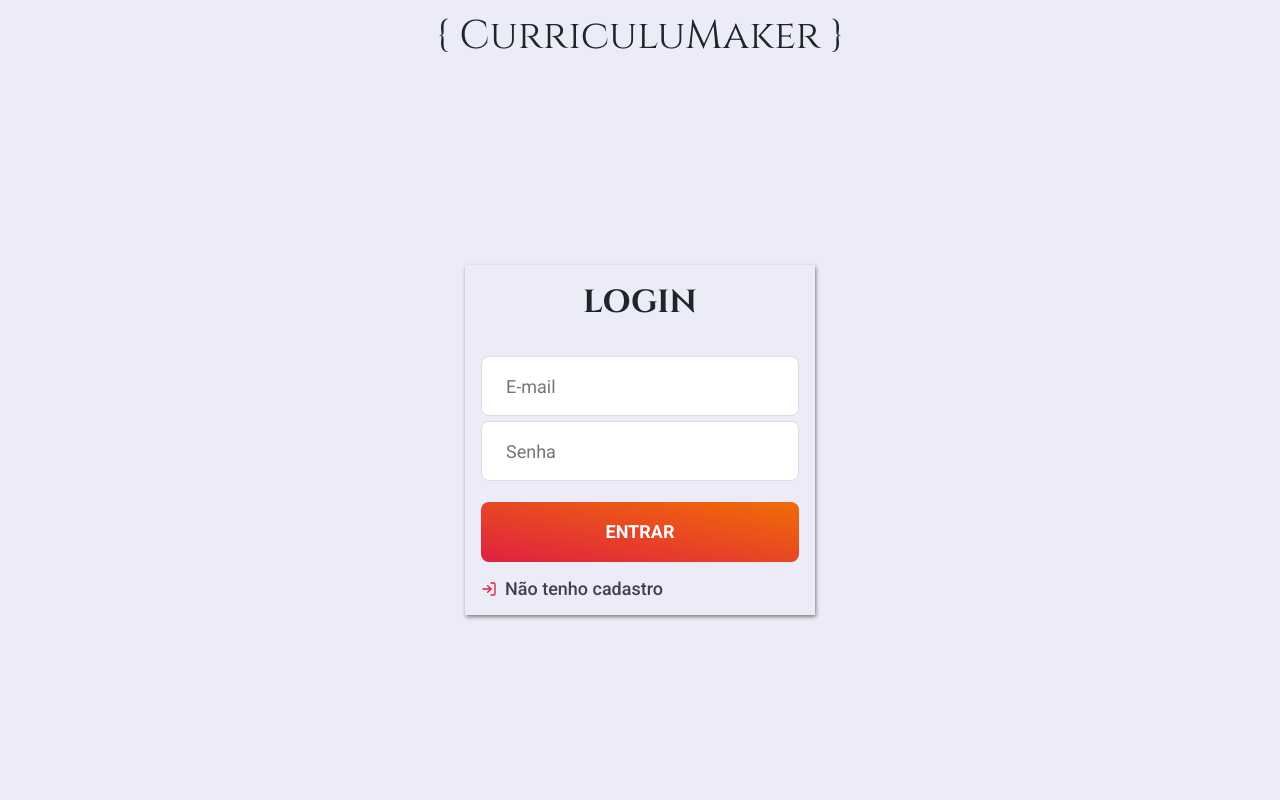
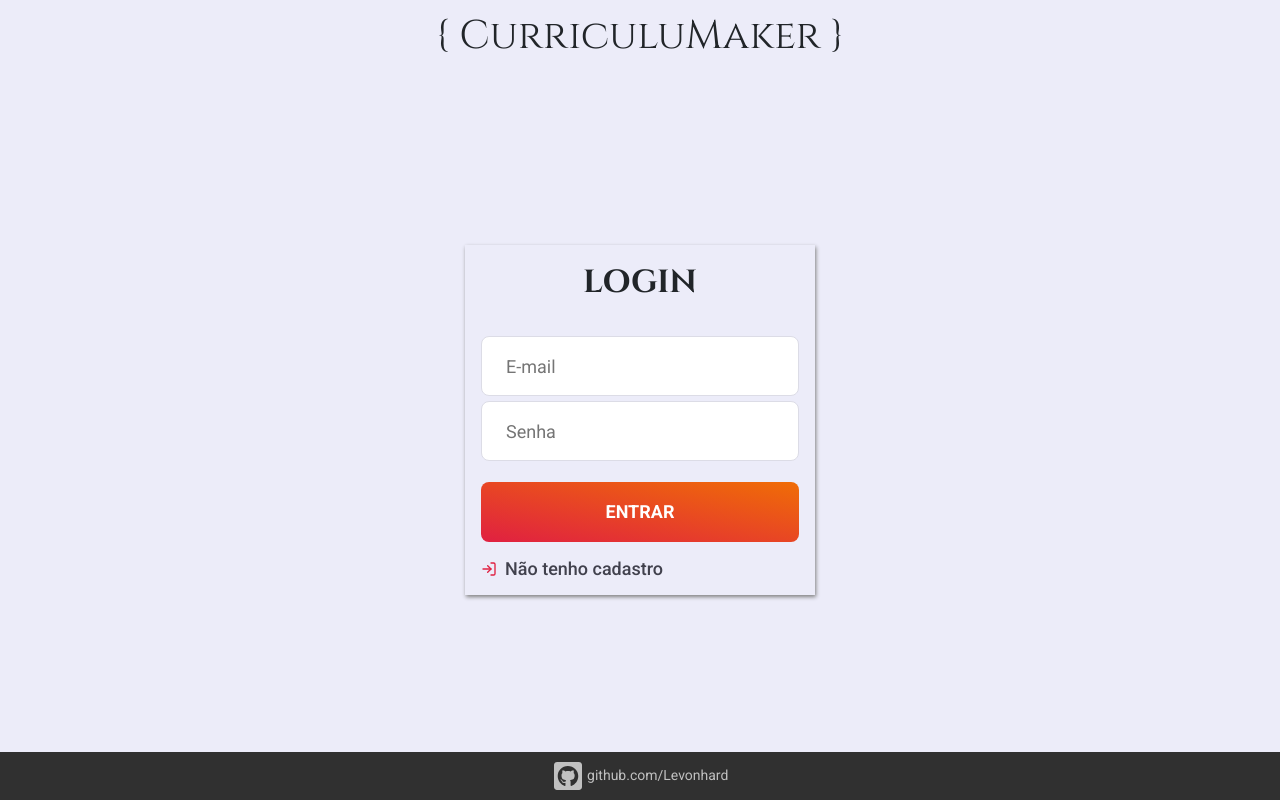
Before and after one commit to Levonhard/curriculuMaker, a React (Create React App) app in the folder frontend/: page / in a window 1280 px wide. Built offline with nearby package versions, Linux system fonts and the light colour scheme.

Commit message:
footer added

```diff
--- a/frontend/public/index.html
+++ b/frontend/public/index.html
@@ -6,7 +6,7 @@
     <meta name="viewport" content="width=device-width, initial-scale=1" />
     <meta name="theme-color" content="#000000" />
 
-    <title>curriculuMaker</title>
+    <title>CurriculuMaker</title>
   </head>
   <body>
     <noscript>You need to enable JavaScript to run this app.</noscript>
--- a/frontend/src/global.css
+++ b/frontend/src/global.css
@@ -65,7 +65,7 @@ form input {
     font-size: 18px;
     text-decoration: none;
     font-weight: 500;
-    transition: opcacity 0.2s;
+    transition: opacity 0.2s;
 }
 
 .back-link svg {
@@ -75,3 +75,8 @@ form input {
 .back-link:hover {
     opacity: 0.8;
 }
+
+.subtitle {
+    margin-bottom: 32px;
+    font: 700 32px 'Cinzel', serif;
+}
--- a/frontend/src/pages/Logon/index.js
+++ b/frontend/src/pages/Logon/index.js
@@ -2,6 +2,7 @@ import React, { useState } from 'react'
 import { render } from "react-dom"
 import { Link, useHistory } from 'react-router-dom'
 import { FiLogIn } from 'react-icons/fi'
+import { FaGithubSquare } from 'react-icons/fa'
 import Alert from 'react-bootstrap/Alert'
 
 import api from '../../services/api'
@@ -61,7 +62,7 @@ export default function Logon() {
             <section className="form-container">
                 <div className="form">
                     <form onSubmit={handleLogin}>
-                        <h1>LOGIN</h1>
+                        <h1 className="subtitle">LOGIN</h1>
 
                         <input
                             type="email"
@@ -86,6 +87,14 @@ export default function Logon() {
                     </form>
                 </div>
             </section>
+
+            <section className="footer-container">
+                <div>
+                    <a href="https://github.com/Levonhard" target="_blank" rel="noopener noreferrer">
+                        <FaGithubSquare size={32} />&#009;github.com/Levonhard
+                    </a>
+                </div>
+            </section>
         </div>
     )
 }
--- a/frontend/src/pages/Logon/styles.css
+++ b/frontend/src/pages/Logon/styles.css
@@ -4,7 +4,7 @@ body {
 
 .logon-container {
     width: 100%;
-    max-width: 1120px;
+    /*max-width: 1120px;*/
     height: 100vh;
     margin: 0 auto;
 
@@ -23,9 +23,21 @@ body {
     font-family: 'Cinzel', serif;
 }
 
+@media only screen and (max-width: 415px) {
+    .logon-container section.header-container h1 {
+        font-size: 35px;
+    }
+}
+
+@media only screen and (max-width: 360px) {
+    .logon-container section.header-container h1 {
+        font-size: 32px;
+    }
+}
+
 /* ----NOTIFICAÇÕES---- */
 .logon-container section.notifications-container {
-    height: 20%;
+    height: 15%;
 
     display: flex;
     justify-content: center;
@@ -48,7 +60,7 @@ body {
 
 /* ----FORMULÁRIO---- */
 .logon-container section.form-container {
-    height: 50%;
+    height: 55%;
 
     display: flex;
     justify-content: center;
@@ -60,12 +72,7 @@ body {
     box-shadow: 1px 2px 4px grey;
     width: 100%;
     max-width: 350px;
-}
-
-.logon-container section.form-container .form form h1 {
-    margin-bottom: 32px;
     text-align: center;
-    font: 700 32px 'Cinzel', serif;
 }
 
 .logon-container section.form-container .form input {
@@ -75,3 +82,35 @@ body {
 .logon-container section.form-container .form .back-link {
     margin-top: 16px;
 }
+
+/* ----RODAPÉ---- */
+
+.logon-container section.footer-container {
+    height: 20%;
+
+    display: flex;
+    justify-content: center;
+    align-content: flex-end;
+}
+
+.logon-container section.footer-container div {
+    width: 100%;
+    align-self: flex-end;
+    background-color: #303030;
+    text-align: center;
+    padding: 0.5rem 0;
+}
+
+.logon-container section.footer-container div a {
+    transition: filter 0.2s;
+}
+
+.logon-container section.footer-container div a:hover {
+    filter: brightness(130%);
+}
+
+.logon-container section.footer-container div a:link,
+.logon-container section.footer-container div a:visited {
+    text-decoration: none;
+    color: #C0C0C0;
+}
```
